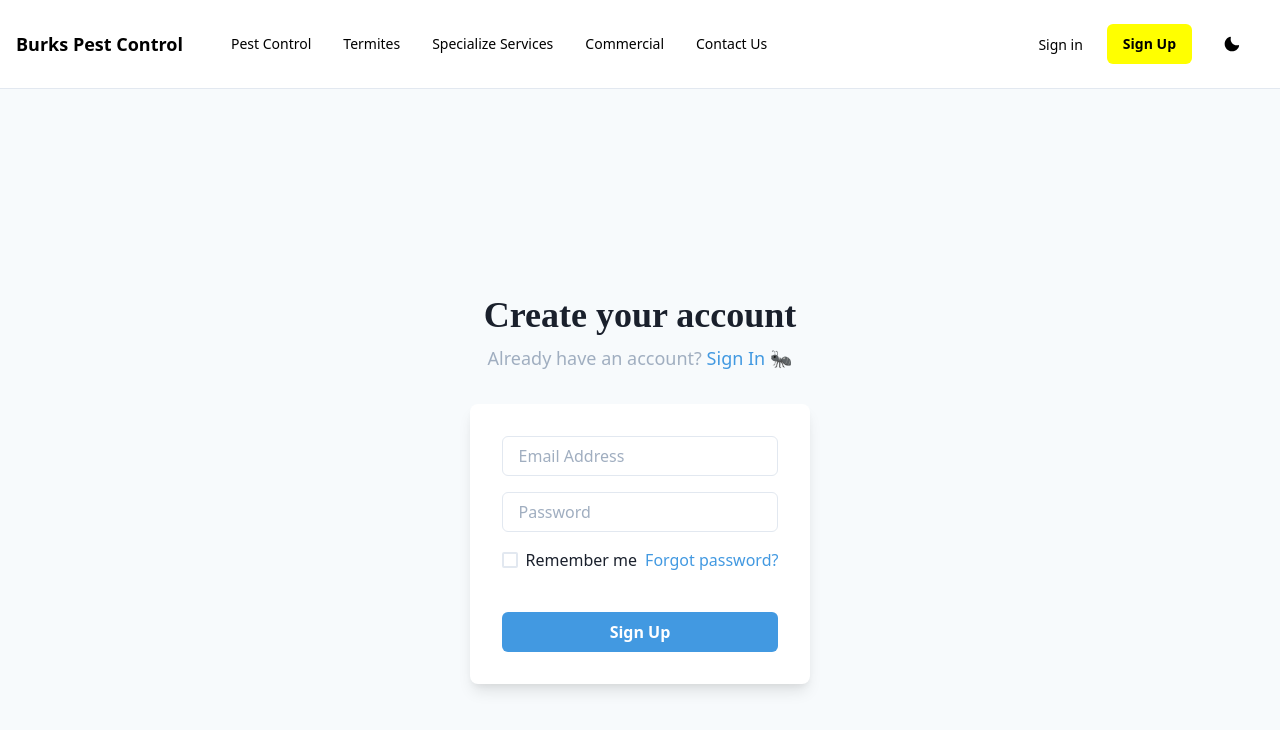
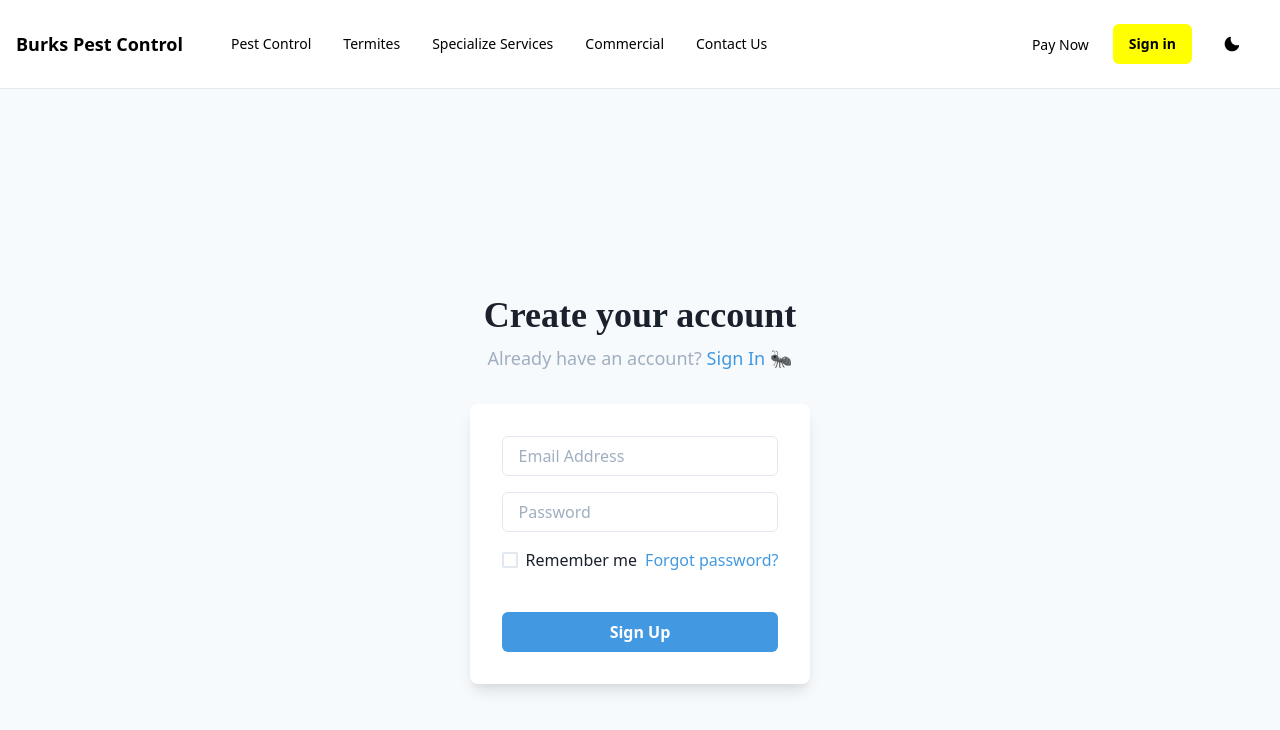
Before and after one commit to awwyes/burkspestcontrol, a Next.js app: page /signup in a window 1280 px wide. Shown: the top 730 px of the page. Built offline with nearby package versions, Linux system fonts and the light colour scheme.

Commit message:
Added pay now code and changed some color mode settings

```diff
--- a/components/NavBarLayout/NavBar.tsx
+++ b/components/NavBarLayout/NavBar.tsx
@@ -53,10 +53,10 @@ export default function WithSubnavigation() {
             fontSize={"sm"}
             fontWeight={400}
             variant={'link'}
-            href={'/signin'}
+            href={'https://burkspestcontrol.securepayments.cardpointe.com/pay?'}
             color={useColorModeValue("black", "yellow.500")}
           >
-            Sign in
+            Pay Now
           </Button>
           <Button
             display={{ base: "none", md: "inline-flex" }}
@@ -64,7 +64,7 @@ export default function WithSubnavigation() {
             fontWeight={600}
             color={"black"}
             bg={"yellow.500"}
-            href={'/signup'}
+            href={'/signin'}
             alignItems={"center"}
             _hover={{
               bg: "black",
@@ -72,7 +72,7 @@ export default function WithSubnavigation() {
             }}
 
           >
-            Sign Up
+            Sign in
           </Button>
 
         </Stack>
--- a/components/PricingLayout/Card.tsx
+++ b/components/PricingLayout/Card.tsx
@@ -10,7 +10,7 @@ export const Card = (props: CardProps) => {
   const { children, isPopular, ...rest } = props
   return (
     <Box
-      bg={useColorModeValue('white', 'gray.700')}
+      bg={useColorModeValue('black', 'white')}
       position="relative"
       px="6"
       pb="6"
--- a/components/PricingLayout/Pricing.tsx
+++ b/components/PricingLayout/Pricing.tsx
@@ -31,6 +31,7 @@ export default function Pricing () {
             'Free Updates',
           ],
         }}
+        color={useColorModeValue("white", "black")}
         icon={SiMicrosoft}
         button={
           <ActionButton variant="outline" borderWidth="2px">
--- a/pages/index.tsx
+++ b/pages/index.tsx
@@ -1,4 +1,4 @@
-import {Flex, Stack} from '@chakra-ui/react'
+import {Flex, Stack, useColorModeValue} from '@chakra-ui/react'
 import Footer from '../components/FooterLayout/Footer'
 import Testimonals from '../components/TestimonalsLayout/Testimonals'
 import Pricing from '../components/PricingLayout/Pricing'
@@ -16,6 +16,7 @@ export default function Home() {
         <Stack
             as="main"
             align="center"
+            background={useColorModeValue("white", "black")}
         >
             <Flex
                 flexDirection="column"
```
Also changed, not shown: components/SignInLayout/SignIn.tsx (+9 -5 lines).
